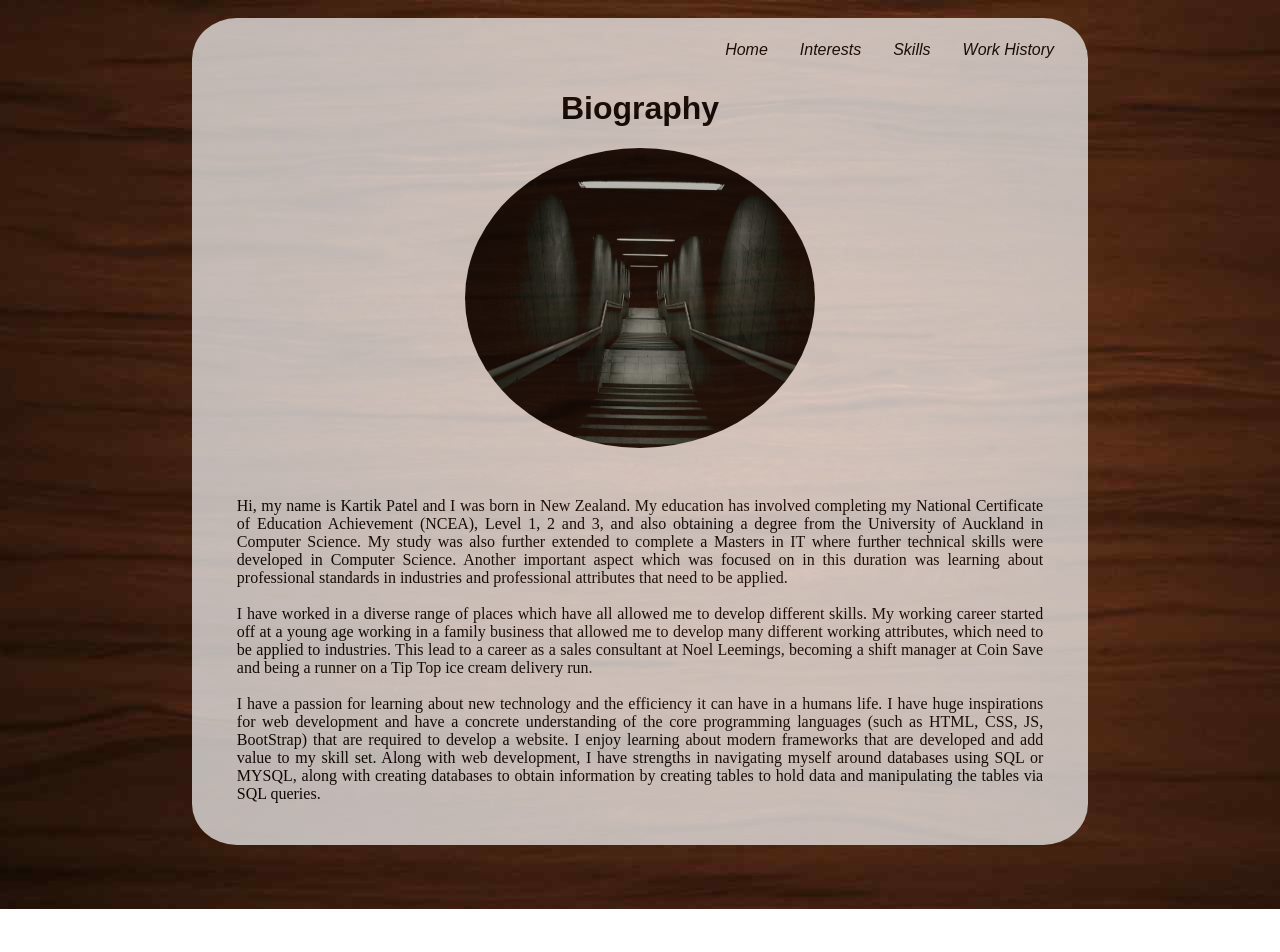
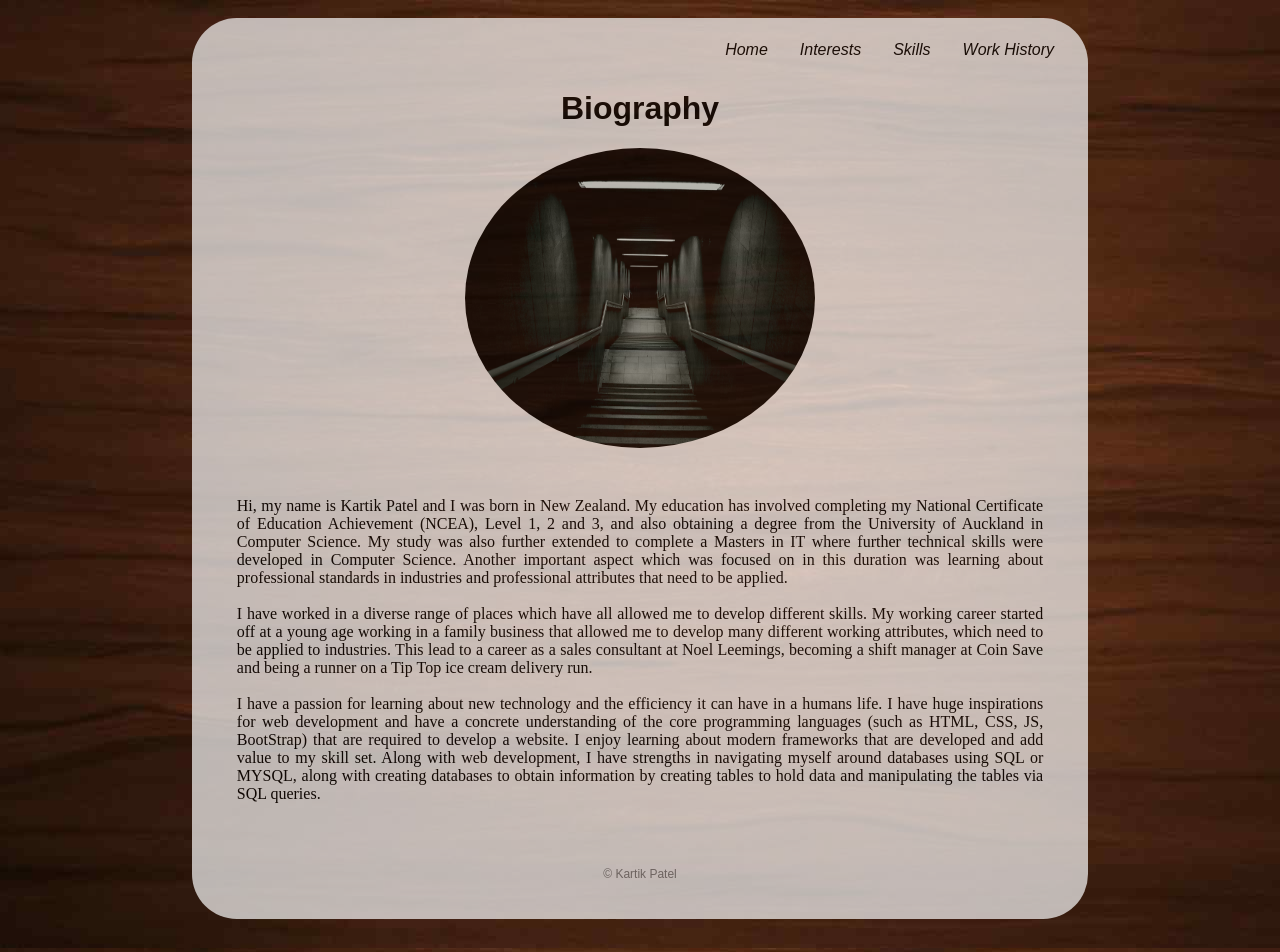
Before and after one commit to kartikkumarpatel/my-website, a React (Create React App) app: page / in a window 1280 px wide. Shown: the top 952 px of the page. Before the commit the page ends 909 px from the top, so only its background shows below. Built offline with nearby package versions, Linux system fonts and the light colour scheme.

Commit message:
footer created

```diff
--- a/src/App.css
+++ b/src/App.css
@@ -22,3 +22,7 @@
 .pages{
   margin-top: 6%;
 }
+
+.footer{
+  margin-top: 30px;
+}
--- a/src/App.jsx
+++ b/src/App.jsx
@@ -2,7 +2,8 @@ import React, { Component } from 'react';
 import './App.css';
 import { BrowserRouter as Router } from 'react-router-dom';
 import Routes from './Routes.jsx';
-import Header from './header/Header.jsx'
+import Header from './header/Header.jsx';
+import Footer from './footer/footer.jsx';
 
 class App extends Component {
   render() {
@@ -22,6 +23,10 @@ class App extends Component {
             <Routes />
           </div>
 
+          <br />
+          <div className="footer">
+            <Footer />
+          </div>
         </div>
       </Router>
 
--- /dev/null
+++ b/src/footer/footer.css
@@ -0,0 +1,4 @@
+.footer-font{
+	color: gray;
+	font-size: 12px;
+}
--- /dev/null
+++ b/src/footer/footer.jsx
@@ -0,0 +1,14 @@
+import React, {Component} from 'react';
+import './footer.css';
+
+export class Footer extends Component{
+    render(){
+        return(
+            <div className="footer">
+               <p className='footer-font'> © Kartik Patel </p>
+            </div>
+        );
+    }
+}
+
+export default Footer;
```
